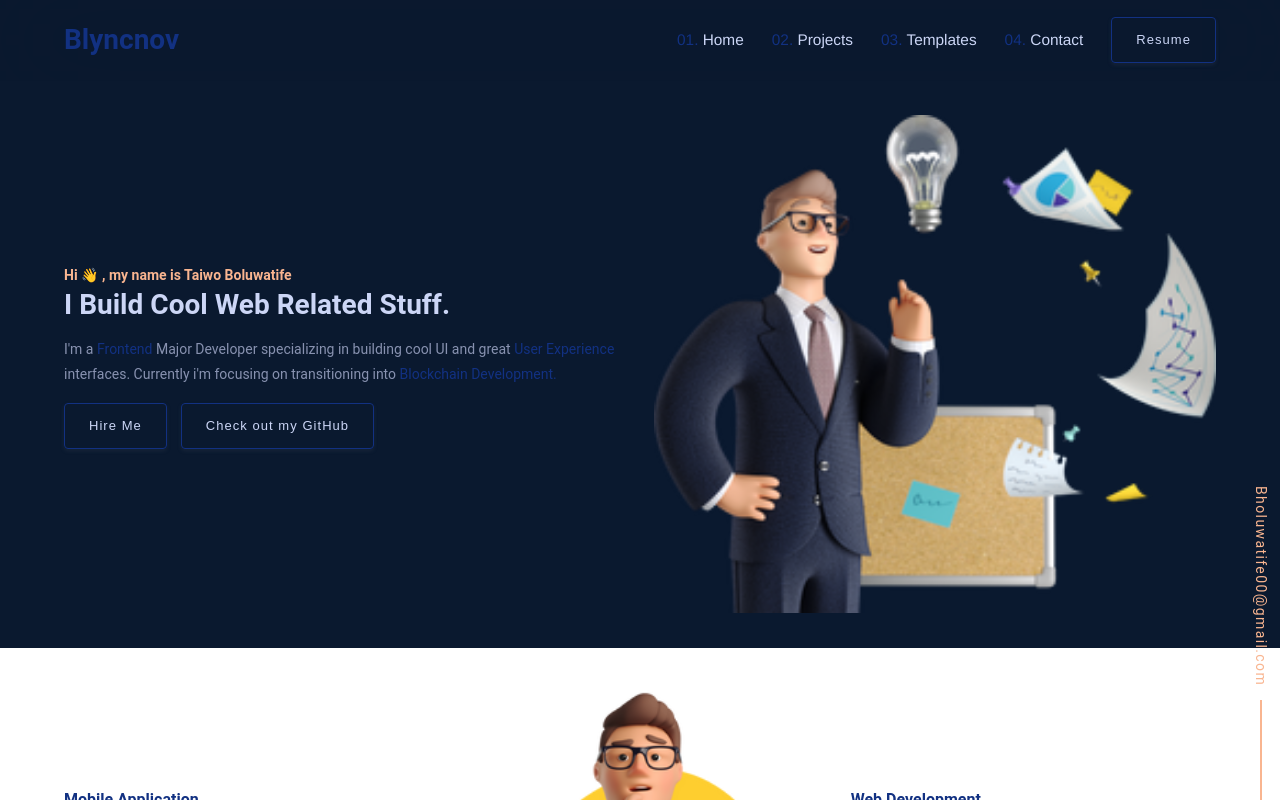
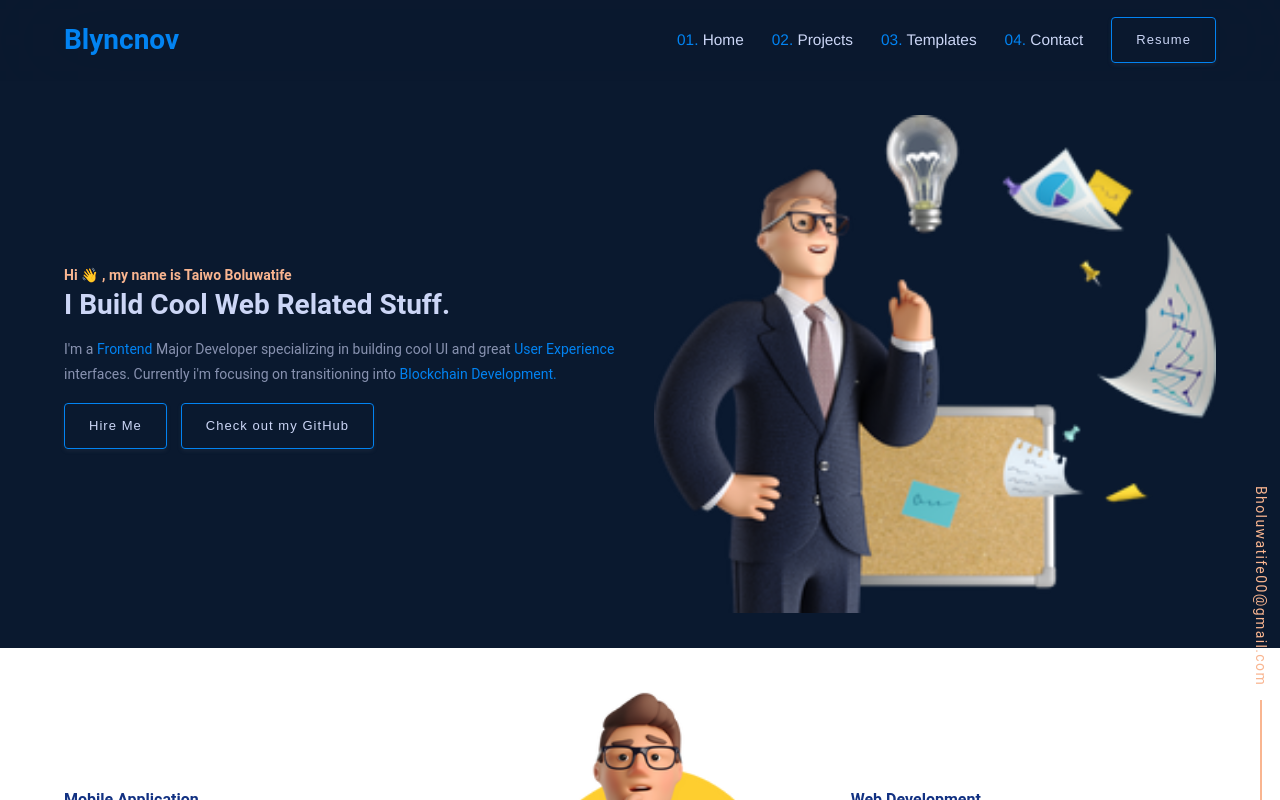
Before and after one commit to blyncnov/portfolioXd, a Next.js app: page / in a window 1280 px wide. Shown: the top 800 px of the page. Built offline with nearby package versions, Linux system fonts and the light colour scheme.

Commit message:
blyncnov portfolio website redesign v7 services clean v6

```diff
--- a/styles/constants/Constants.js
+++ b/styles/constants/Constants.js
@@ -50,7 +50,7 @@ color: ${({ color }) => color ? color : "black"};
 }
 
 span{
-  color: #123182;
+  color: #0283F2;
 }
 `
 
@@ -58,7 +58,7 @@ span{
 export const Button1 = styled.button`
    background-color:  ${({bg}) => bg ? bg : "transparent"};
     color: ${({color}) => color ? color : "#ccd6f6"};
-    border: 1px solid #123182;
+    border: 1px solid #0283F2;
     box-shadow: 0px 0px 1px rgba(40, 41, 61, 0.04),
     0px 2px 4px rgba(96, 97, 112, 0.16);
     font-weight: 500;
@@ -79,7 +79,7 @@ export const Button1 = styled.button`
       0px 2px 4px rgba(96, 97, 112, 0.14);
     color: ${({TexTH}) => TexTH ? TexTH : "white"};
     background-color: ${({BgT}) => BgT ? BgT : "transparent"};
-    border: ${({border}) => border ? border : "1px solid #123182"};
+    border: ${({border}) => border ? border : "1px solid #0283F2"};
       }
 
       @media (max-width: 768px){
--- a/styles/styled/Navigation.js
+++ b/styles/styled/Navigation.js
@@ -32,7 +32,7 @@ align-items: center;
 
 .Logo{
 cursor: pointer;
-color: #123182;
+color: #0283F2;
 }
 
 
@@ -75,7 +75,7 @@ li{
     transition: all 0.5s ease-in-out;
 
     span{
-    color: #123182;
+    color: #0283F2;
     }
 }
 
```
